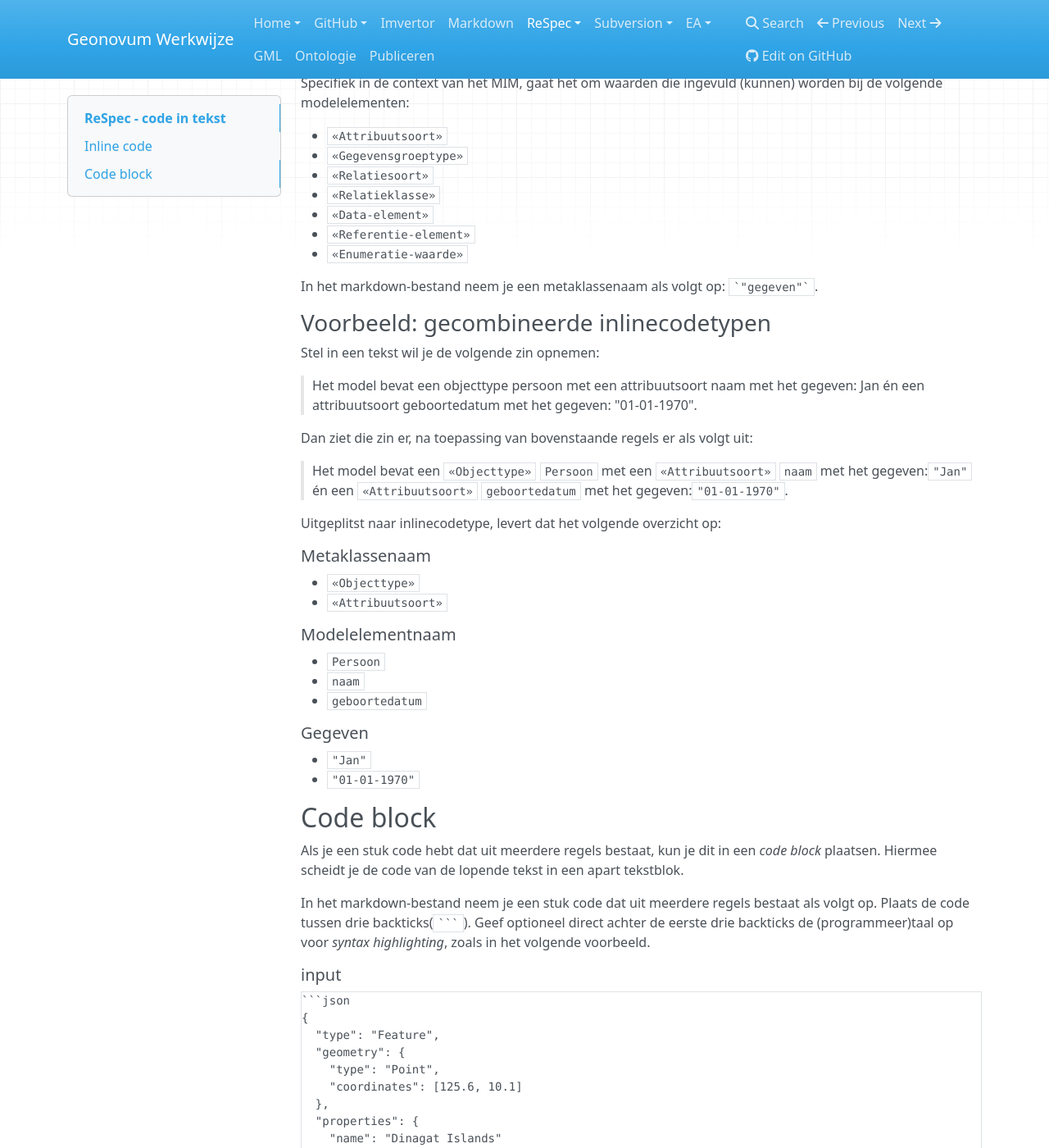
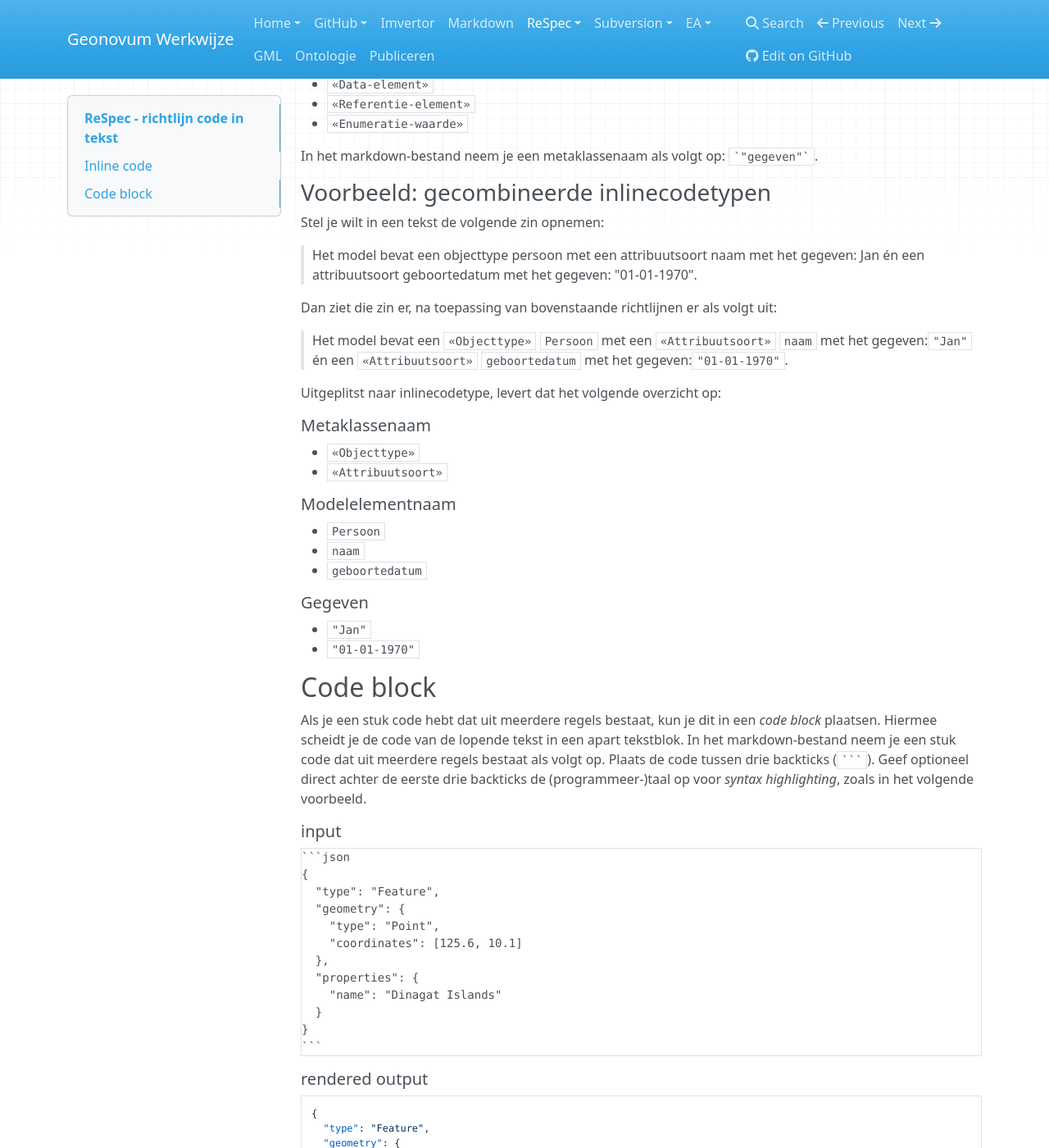
Before and after one commit to Geonovum/handleiding-tooling, an MkDocs documentation site: the page built from docs/ReSpec-code-toepassen.md, in a window 1280 px wide and 1400 px high, scrolled down 1608 px. Shown: the whole window at 82% size. Built offline with MkDocs 1.6.1, drawn with Linux system fonts in a browser that asks for light colours; nearby versions of some CDN libraries; some of the changed text lies outside the part shown.

Commit message:
edit txt

`````diff
--- a/docs/ReSpec-code-toepassen.md
+++ b/docs/ReSpec-code-toepassen.md
@@ -1,15 +1,14 @@
-# ReSpec - code in tekst
+# ReSpec - richtlijn code in tekst
 
 Veel documenten die we bij Geonovum publiceren zijn datatspecificaties. In de tekst gebruik je daarom regelmatig stukken code. Het kan gaan om bepaalde termen of gegevens, waarover je iets in de lopende tekst wilt zeggen (_inline code_), of over langere stukken code (_code block_).
 Deze handleiding is specifiek bedoeld voor de toepassing van code in documentantatie over informatiemodellen. Voor andere type code staat het je vrij hoe je dit toepast.
 
 ## Inline code
-Wanneer je in een lopende tekst een term of gegeven wilt markeren als code, pas je _inline code_ toe. Door een term of gegeven als `code` te markeren, maak je duidelijk dat het woord een specifieke technische betekenis heeft. _Inline code_ pas je toe door tekst tussen [backticks](https://en.wikipedia.org/wiki/Backtick) (`` ` ``) te plaatsen. De standaardopmaak voor _inline code_ is sober: ReSpec zet het lettertype enkel om in een _monospace font_. Voor een duidelijkere opmaak van _inline code_, is daarom een css-bestand beschikbaar.
+Wanneer je in een lopende tekst een term of gegeven wilt markeren als code, pas je _inline code_ toe. Door een term of gegeven als `code` te markeren, maak je duidelijk dat het woord een specifieke technische betekenis heeft. _Inline code_ pas je toe door tekst tussen [backticks](https://en.wikipedia.org/wiki/Backtick) (`` ` ``) te plaatsen. De standaardopmaak voor _inline code_ is sober: ReSpec zet het lettertype enkel om in een _monospace font_. Voor een duidelijkere opmaak van _inline code_, is daarom een css-bestand beschikbaar. De schrijfwijze van metaklassenamen, modelelementnamen of gegevens volgt de [naamgevingsconventies van het MIM](https://geonovum.github.io/MIM-Werkomgeving/#afspraken-rondom-naamgeving-en-definities). Wees hierop alert als je _inline code_ toepast in handgeschreven teksten.
 
 > **Note**
 > Waar en onder welke naam het bestand beschikbaar stellen?
 
-De schrijfwijze van metaklassenamen, modelelementnamen of gegevens volgt de [naamgevingsconventies van het MIM](https://geonovum.github.io/MIM-Werkomgeving/#afspraken-rondom-naamgeving-en-definities). Wees hierop alert als je _inline code_ toepast in handgeschreven teksten.
 
 ### Metaklassenaam
 
@@ -67,11 +64,11 @@
 
 ### Voorbeeld: gecombineerde inlinecodetypen
 
-Stel in een tekst wil je de volgende zin opnemen:
+Stel je wilt in een tekst de volgende zin opnemen:
 
 >Het model bevat een objecttype persoon met een attribuutsoort naam met het gegeven: Jan én een attribuutsoort geboortedatum met het gegeven: "01-01-1970".
 
-Dan ziet die zin er, na toepassing van bovenstaande regels er als volgt uit:
+Dan ziet die zin er, na toepassing van bovenstaande richtlijnen er als volgt uit:
 
 >Het model bevat een `«Objecttype»` `Persoon` met een `«Attribuutsoort»` `naam` met het gegeven:`"Jan"` én een `«Attribuutsoort»` `geboortedatum` met het gegeven:`"01-01-1970"`.
 
@@ -92,9 +89,7 @@
 
 ## Code block
 
-Als je een stuk code hebt dat uit meerdere regels bestaat, kun je dit in een _code block_ plaatsen. Hiermee scheidt je de code van de lopende tekst in een apart tekstblok.
-
-In het markdown-bestand neem je een stuk code dat uit meerdere regels bestaat als volgt op. Plaats de code tussen drie backticks(```` ``` ````). Geef optioneel direct achter de eerste drie backticks de (programmeer)taal op voor _syntax highlighting_, zoals in het volgende voorbeeld.
+Als je een stuk code hebt dat uit meerdere regels bestaat, kun je dit in een _code block_ plaatsen. Hiermee scheidt je de code van de lopende tekst in een apart tekstblok. In het markdown-bestand neem je een stuk code dat uit meerdere regels bestaat als volgt op. Plaats de code tussen drie backticks (```` ``` ````). Geef optioneel direct achter de eerste drie backticks de (programmeer-)taal op voor _syntax highlighting_, zoals in het volgende voorbeeld.
 
 ##### input
 
`````
Also changed, not shown: other parts of docs/ReSpec-code-toepassen.md (+6 -8 lines).
